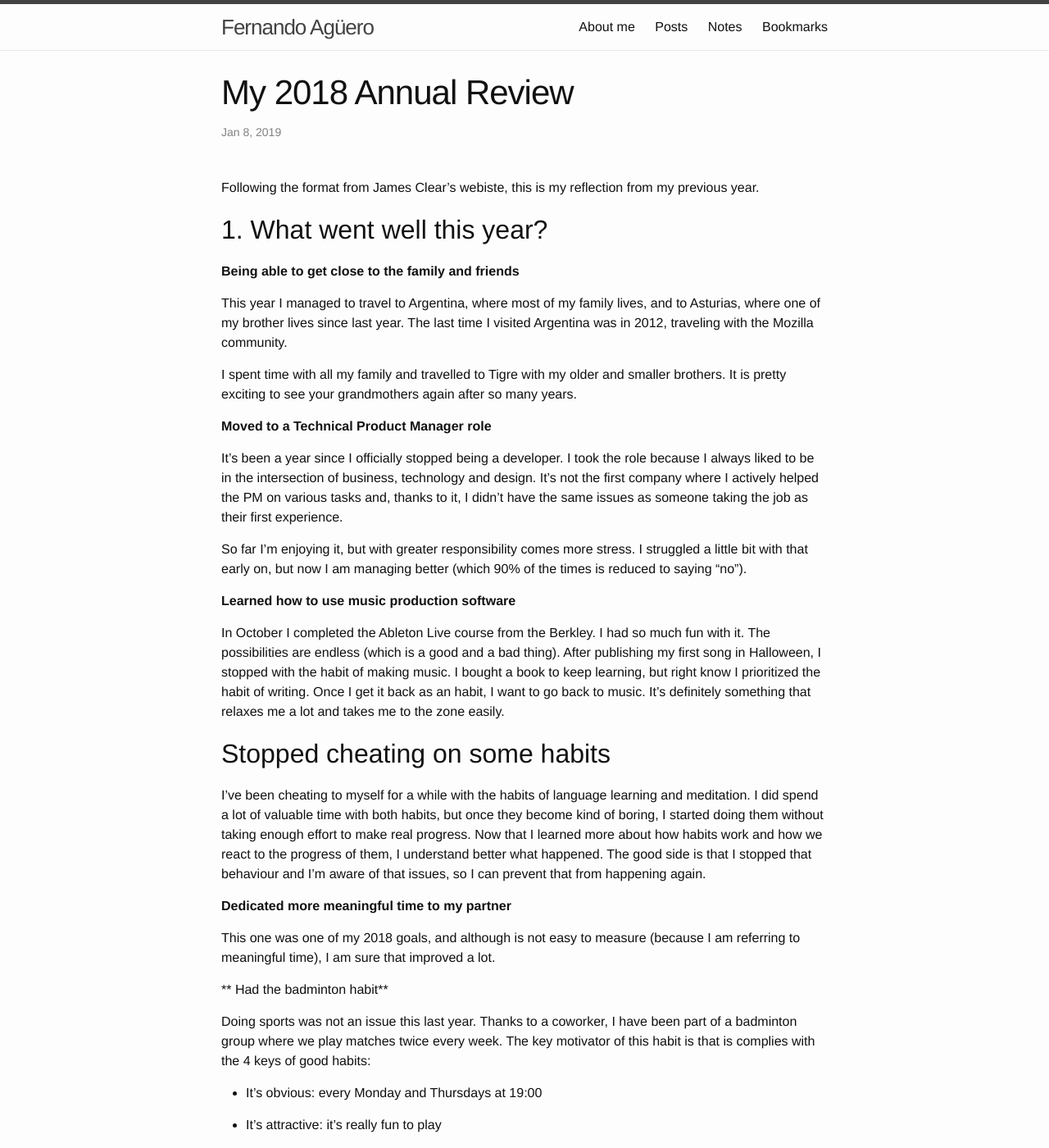
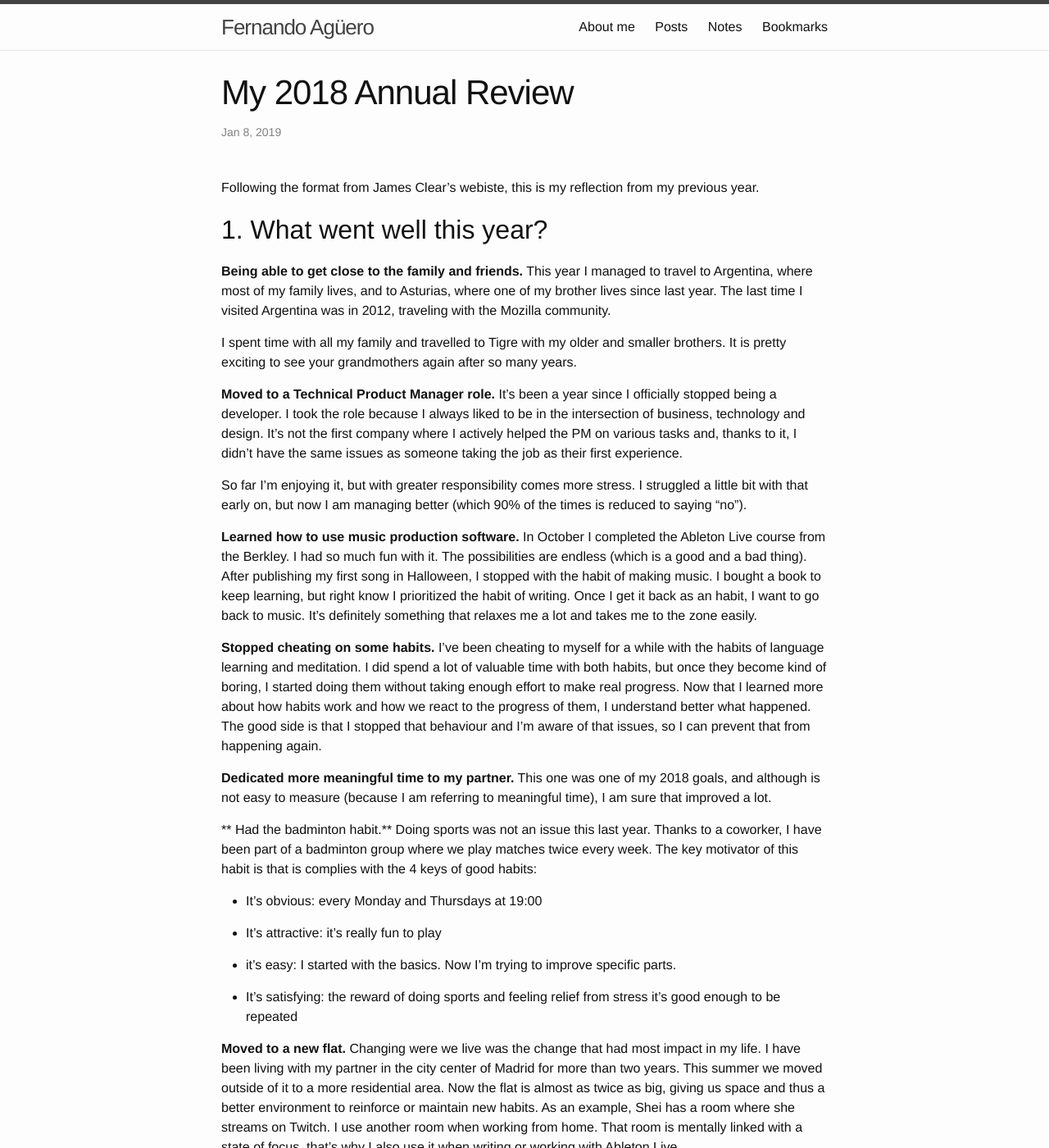
Before and after one commit to fjaguero/site, a Jekyll site: the page built from _posts/2019-01-08-my-2018-annual-review.markdown, in a window 1280 px wide and 1400 px high. Shown: the whole window at 82% size. Built offline with Jekyll 4.4.1, drawn with Linux system fonts in a browser that asks for light colours; some web fonts are replaced; some of the changed text lies outside the part shown.

Commit message:
Updated My 2018 Annual Review

```diff
--- a/_posts/2019-01-08-my-2018-annual-review.markdown
+++ b/_posts/2019-01-08-my-2018-annual-review.markdown
@@ -10,33 +10,21 @@ Following the format from James Clear's webiste, this is my reflection from my p
 
 ## 1. What went well this year?
 
-**Being able to get close to the family and friends**
-
-This year I managed to travel to Argentina, where most of my family lives, and to Asturias, where one of my brother lives since last year. The last time I visited Argentina was in 2012, traveling with the Mozilla community.
+**Being able to get close to the family and friends.** This year I managed to travel to Argentina, where most of my family lives, and to Asturias, where one of my brother lives since last year. The last time I visited Argentina was in 2012, traveling with the Mozilla community.
 
 I spent time with all my family and travelled to Tigre with my older and smaller brothers. It is pretty exciting to see your grandmothers again after so many years.
 
-**Moved to a Technical Product Manager role**
-
-It’s been a year since I officially stopped being a developer. I took the role because I always liked to be in the intersection of business, technology and design. It's not the first company where I actively helped the PM on various tasks and, thanks to it, I didn't have the same issues as someone taking the job as their first experience.
+**Moved to a Technical Product Manager role.** It’s been a year since I officially stopped being a developer. I took the role because I always liked to be in the intersection of business, technology and design. It's not the first company where I actively helped the PM on various tasks and, thanks to it, I didn't have the same issues as someone taking the job as their first experience.
 
 So far I'm enjoying it, but with greater responsibility comes more stress. I struggled a little bit with that early on, but now I am managing better (which 90% of the times is reduced to saying "no").
 
-**Learned how to use music production software**
+**Learned how to use music production software.** In October I completed the Ableton Live course from the Berkley. I had so much fun with it. The possibilities are endless (which is a good and a bad thing). After publishing my first song in Halloween, I stopped with the habit of making music. I bought a book to keep learning, but right know I prioritized the habit of writing. Once I get it back as an habit, I want to go back to music. It's definitely something that relaxes me a lot and takes me to the zone easily.
 
-In October I completed the Ableton Live course from the Berkley. I had so much fun with it. The possibilities are endless (which is a good and a bad thing). After publishing my first song in Halloween, I stopped with the habit of making music. I bought a book to keep learning, but right know I prioritized the habit of writing. Once I get it back as an habit, I want to go back to music. It's definitely something that relaxes me a lot and takes me to the zone easily.
+**Stopped cheating on some habits.** I've been cheating to myself for a while with the habits of language learning and meditation. I did spend a lot of valuable time with both habits, but once they become kind of boring, I started doing them without taking enough effort to make real progress. Now that I learned more about how habits work and how we react to the progress of them, I understand better what happened. The good side is that I stopped that behaviour and I'm aware of that issues, so I can prevent that from happening again.
 
-## Stopped cheating on some habits
+**Dedicated more meaningful time to my partner.** This one was one of my 2018 goals, and although is not easy to measure (because I am referring to meaningful time), I am sure that improved a lot.
 
-I've been cheating to myself for a while with the habits of language learning and meditation. I did spend a lot of valuable time with both habits, but once they become kind of boring, I started doing them without taking enough effort to make real progress. Now that I learned more about how habits work and how we react to the progress of them, I understand better what happened. The good side is that I stopped that behaviour and I'm aware of that issues, so I can prevent that from happening again.
-
-**Dedicated more meaningful time to my partner**
-
-This one was one of my 2018 goals, and although is not easy to measure (because I am referring to meaningful time), I am sure that improved a lot.
-
-** Had the badminton habit**
-
-Doing sports was not an issue this last year. Thanks to a coworker, I have been part of a badminton group where we play matches twice every week. The key motivator of this habit is that is complies with the 4 keys of good habits:
+** Had the badminton habit.** Doing sports was not an issue this last year. Thanks to a coworker, I have been part of a badminton group where we play matches twice every week. The key motivator of this habit is that is complies with the 4 keys of good habits:
 
 * It’s obvious: every Monday and Thursdays at 19:00
 
@@ -46,31 +34,21 @@ Doing sports was not an issue this last year. Thanks to a coworker, I have been
 
 * It’s satisfying: the reward of doing sports and feeling relief from stress it’s good enough to be repeated
 
-**Moved to a new flat**
-
-Changing were we live was the change that had most impact in my life. I have been living with my partner in the city center of Madrid for more than two years. This summer we moved outside of it to a more residential area. Now the flat is almost as twice as big, giving us space and thus a better environment to reinforce or maintain new habits. As an example, Shei has a room where she streams on Twitch. I use another room when working from home. That room is mentally linked with a state of focus, that’s why I also use it when writing or working with Ableton Live.
+**Moved to a new flat.** Changing were we live was the change that had most impact in my life. I have been living with my partner in the city center of Madrid for more than two years. This summer we moved outside of it to a more residential area. Now the flat is almost as twice as big, giving us space and thus a better environment to reinforce or maintain new habits. As an example, Shei has a room where she streams on Twitch. I use another room when working from home. That room is mentally linked with a state of focus, that’s why I also use it when writing or working with Ableton Live.
 
 We also automated other tasks, include the typical efforts of cleaning. The dishwasher and the cleaning robot help a lot. Having a proper kitchen space also helps to improve the habit of cooking healthy meals at home.
 
 # 2. What didn’t go so well?
 
-**Habits**
+**Habits.** The bad side of the learning that I previously mentioned regarding habits. I struggled to get the journaling habit for more than a month. I also started taking the music production habit as something that I wanted to continue without following the correct system. In a few words, I didn’t manage to get good habits to stick. That being said, I am happy of the reading habit outcome I got, even though this year I’m setting the bar way higher in this iteration of the habit.
 
-The bad side of the learning that I previously mentioned regarding habits. I struggled to get the journaling habit for more than a month. I also started taking the music production habit as something that I wanted to continue without following the correct system. In a few words, I didn’t manage to get good habits to stick. That being said, I am happy of the reading habit outcome I got, even though this year I’m setting the bar way higher in this iteration of the habit.
-
-**Side project**
-
-Last year I didn’t publish my second book I started writing. I soft launched a project related with gaming but then realized that there were some blockers making it super difficult to success even initially. I need to think a little bit more about what I want to do, given the effort that a side project takes.
+**Side project.** Last year I didn’t publish my second book I started writing. I soft launched a project related with gaming but then realized that there were some blockers making it super difficult to success even initially. I need to think a little bit more about what I want to do, given the effort that a side project takes.
 
 In December I started playing with a prototype of an app related with habits and journaling. Now I need to iterate the concept in order to continue developing it. It feels good because I’m not rushing to finish it as soon as possible, I’m just pushing it a little bit every month. Once I take decision to focus on this project, I will schedule more regular time for it.
 
-**Reading**
+**Reading.** I said that I was happy with my reading habit, but here the point is slightly different. I have been using Blinklist for two years, and it’s definitely a great product. Last year I realized that all the information I consumed with that app wasn’t having the impact I was expecting. It helped me what to read next or to grasp topics I didn’t know much about. I spend a lot of time reading Blinklist summaries instead of book. Probably a better approach is to focus on deep diving into specific books regularly, while going through summaries every now and then.
 
-I said that I was happy with my reading habit, but here the point is slightly different. I have been using Blinklist for two years, and it’s definitely a great product. Last year I realized that all the information I consumed with that app wasn’t having the impact I was expecting. It helped me what to read next or to grasp topics I didn’t know much about. I spend a lot of time reading Blinklist summaries instead of book. Probably a better approach is to focus on deep diving into specific books regularly, while going through summaries every now and then.
-
-**Finances**
-
-I have been using YNAB for a long time, but last year I stopped. I had a lot of stress, so I decided to remove some elements from my routine where I needed to spend time. Turns out it was not a good decision, since it helped me realize that the routine of tracking expenses and properly planning and assigning every € was a good one.
+**Finances.** I have been using YNAB for a long time, but last year I stopped. I had a lot of stress, so I decided to remove some elements from my routine where I needed to spend time. Turns out it was not a good decision, since it helped me realize that the routine of tracking expenses and properly planning and assigning every € was a good one.
 
 Stopping the planning caused some issues on my finances. I spent more than I should, and that generated more stress. Last December I started a fresh budged on YNAB, and so far it’s going fine, as I’m less stressed that last year.
 
```
